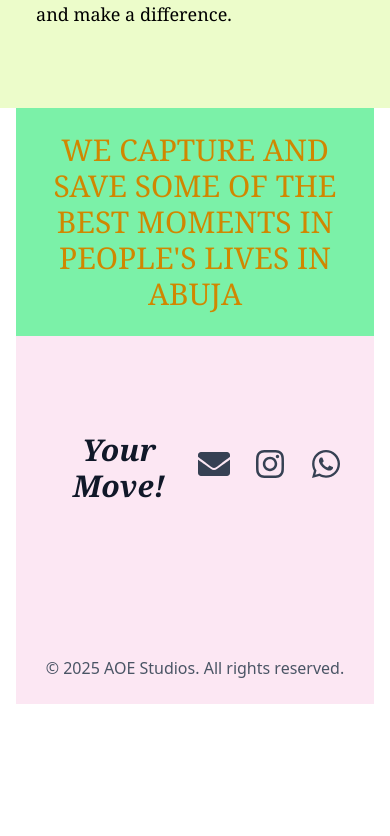
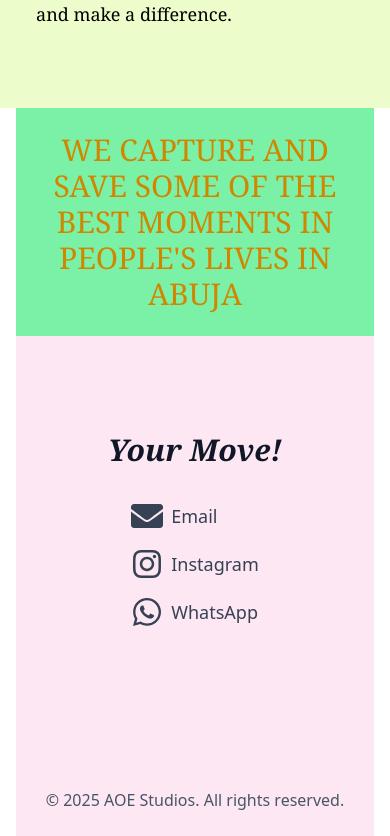
Before and after one commit to NiengeDavid/aoe, a Next.js app: page /about in a window 390 px wide. Shown: the part 2078-2914 px from the top of the page. Before the commit the page ends 2782 px from the top, so only its background shows below. Built offline with nearby package versions, Linux system fonts and the light colour scheme; a web font is replaced by a local one.

Commit message:
footer clean

```diff
--- a/components/featuredWork.tsx
+++ b/components/featuredWork.tsx
@@ -48,7 +48,7 @@ export default function FeaturedWorks({
           {sectionTitle}
         </h2>
         {projects.map((project, idx) => (
-          <div className="mb-20" key={idx}>
+          <div className="mb-40 scroll-m-20 border-b pb-12" key={idx}>
             <Masonry
               breakpointCols={breakpointColumnsObj}
               className="flex w-full gap-8"
@@ -70,7 +70,7 @@ export default function FeaturedWorks({
                 );
               })}
             </Masonry>
-            <div className="mt-12 flex flex-col md:flex-row md:justify-between">
+            <div className="mt-2 flex flex-col md:flex-row md:justify-between">
               <div className="md:w-2/3">
                 <h3 className="font-serif text-3xl md:text-4xl font-normal mb-4 text-left">
                   {project.title.main}
--- a/components/footer.tsx
+++ b/components/footer.tsx
@@ -7,38 +7,40 @@ export default function CustomFooter() {
         <div className="bg-pink-100 text-black">
           {/* Tagline */}
           <div className="bg-green-300 text-yellow-600 text-center text-3xl md:text-4xl px-3 py-6 font-serif">
-            WE CAPTURE AND SAVE SOME OF THE BEST MOMENTS IN PEOPLE'S LIVES IN
-            ABUJA
+        WE CAPTURE AND SAVE SOME OF THE BEST MOMENTS IN PEOPLE'S LIVES IN ABUJA
           </div>
 
           {/* Main Content */}
-          <div className="flex items-center justify-between w-full px-6 md:px-12 py-24 max-w-7xl mx-auto text-center">
+          <div className="flex flex-col md:flex-row items-center justify-between w-full px-6 md:px-12 py-24 max-w-7xl mx-auto text-center">
         <h2 className="text-3xl text-gray-900 md:text-5xl font-serif font-semibold italic mb-8">
           Your Move!
         </h2>
 
-            <div className="flex flex-grow sm:flex-row justify-center items-center gap-4 mb-10">
+        <div className="flex flex-col sm:flex-row justify-center items-start md:items-center gap-4 md:gap-16 mb-10">
           <a
             href="mailto:olaleyealaba2@gmail.com"
-                className="text-lg text-gray-700 hover:text-gray-900 transition-colors"
+            className="flex items-center text-lg text-gray-700 hover:text-gray-900 transition-colors"
           >
             <FaEnvelope className="w-8 h-8 inline mr-2" />
+            <span>Email</span>
           </a>
           <a
             href="https://www.instagram.com/aoevisuals/"
             target="_blank"
             rel="noopener noreferrer"
-                className="text-lg text-gray-700 hover:text-gray-900 transition-colors"
+            className="flex items-center text-lg text-gray-700 hover:text-gray-900 transition-colors"
           >
             <FaInstagram className="w-8 h-8 inline mr-2" />
+            <span>Instagram</span>
           </a>
           <a
             href="https://wa.me/+2347065828796"
             target="_blank"
             rel="noopener noreferrer"
-                className="text-lg text-gray-700 hover:text-gray-900 transition-colors"
+            className="flex items-center text-lg text-gray-700 hover:text-gray-900 transition-colors"
           >
             <FaWhatsapp className="w-8 h-8 inline mr-2" />
+            <span>WhatsApp</span>
           </a>
         </div>
           </div>
```
Lines whose indentation alone changed are shown as unchanged.
